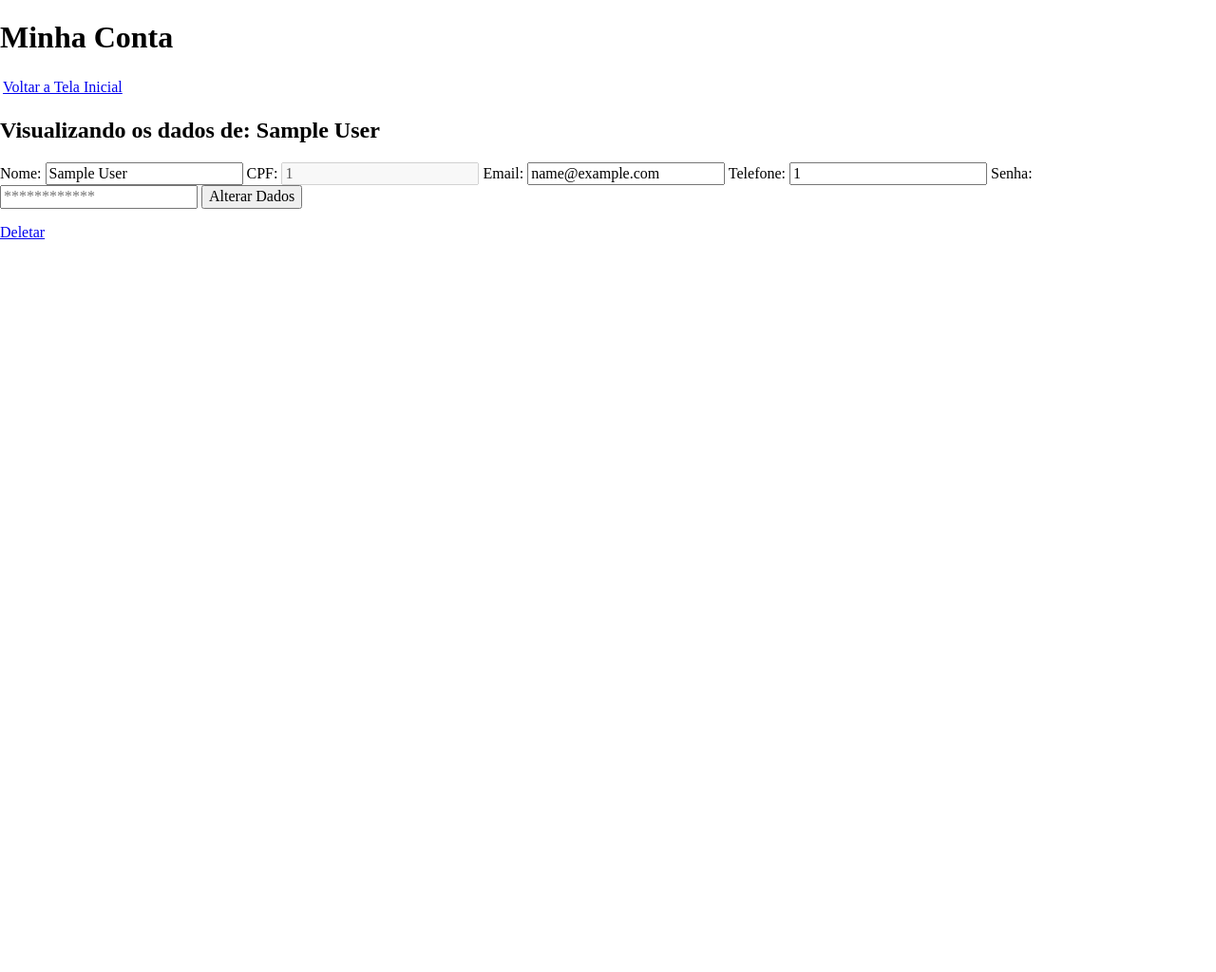
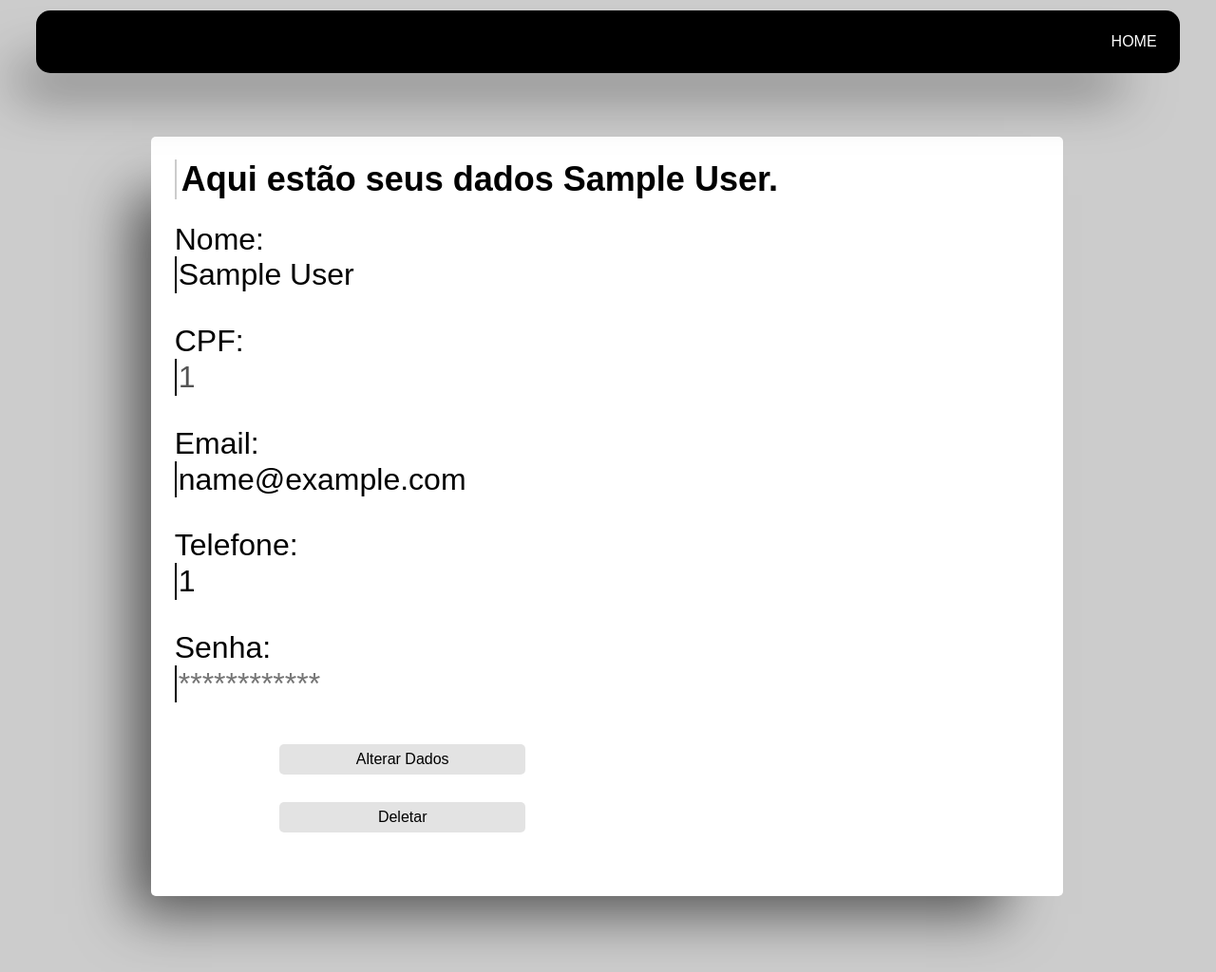
Before and after one commit to Leo-Cavalli/Teto-Facil, a PHP site: page /frontEnd/userPage.php in a window 1280 px wide. Shown: the whole page at 95% size. Before the commit the page ends 252 px from the top, so only its background shows below. Run offline with PHP 8.4, Linux system fonts and the light colour scheme; the visitor is signed in with stand-in values (Sample User, id 1).

Commit message:
UserPage first css

```diff
--- a/frontEnd/Stylesheets/home.css
+++ b/frontEnd/Stylesheets/home.css
@@ -21,6 +21,7 @@ body{
     list-style: none;
     text-transform: uppercase;
     display: inline;
+    float: left;
     font-family: 'Raleway', sans-serif;
 }
 
--- a/frontEnd/Stylesheets/myuser.css
+++ b/frontEnd/Stylesheets/myuser.css
@@ -1,3 +1,125 @@
+body{
+    background-color: #CCC;
+}
+
+.main-nav{
+    position: fixed;
+    top: 0;
+    width: 94%;
+    margin: 11px 3% 2em 3%;
+    border-radius: 15px;
+    background-color: black;
+    box-shadow: -41px 40px 55px -21px rgba(0, 0, 0, 0.586);
+}
+
+.main-nav ul{
+    margin: 0%;
+    padding: 0%;
+}
+
+.main-nav li{
+    list-style: none;
+    text-transform: uppercase;
+    display: inline;
+    float: left;
+    font-family: 'Raleway', sans-serif;
+}
+
+.main-nav li a{
+    float: left;
+    border: inherit;
+    padding: 1.5em 1.5em;
+    margin: 0%;
+    color: white;
+    text-decoration: none;
+    display: block;
+}
+
+.main-nav li:first-child ,.main-nav li:first-child a{
+    border-radius: 15px 0px 0px 15px;
+}
+
+.main-nav li:last-child, .main-nav li:last-child a{
+    float: right;
+    border-radius: 0px 15px 15px 0px;
+}
+
+.main-nav a:hover{
+    background-color: #fff;
+    color: black;
+}
+
+.main-content{
+    font-family: 'Raleway', sans-serif;
+    margin-top: 9em;
+    float: left;
+    height: 100%;
+    background-color: white;
+    box-shadow: -41px 40px 55px -21px rgba(0, 0, 0, 0.586);
+    border-radius: 5px;
+    margin-bottom: 5em;
+}
+
+.main-content h1:nth-child(1){
+    margin-left: 25px;
+    font-size: 36px;
+    padding-left: 5px;
+    border-left: 2px solid #ccc;
+    font-family: 'Raleway', sans-serif;
+}
+
+.forms-content{
+    padding: 0%;
+    margin-left: 25px;
+    width: 50%;
+}
+
+.forms-content input{
+    border-left: 2px solid #000;
+    border-right: 0;
+    border-top:0;
+    border-bottom: 0;
+}
+
+.forms-content input,.forms-content label {
+    margin-bottom: 1em;
+    width: 100%;
+    font-size: 32px;
+    background-color: #fff;
+}
+
+.forms-content input:hover{
+    background-color: #ccc;
+}
+
+.forms-content input:focus{
+    border: 2px solid #000;
+    outline: none;
+}
+
+.button-form{
+    text-align: center;
+    border: 2px solid transparent;
+    background-color: #ddddddce;
+    border-radius: 5px;
+    outline: none;
+    font-size: 100%;
+    height: 2em;
+    width: 54%;
+    margin-top: 0.8em;
+    margin-right: 23%;
+    margin-left: 23%;
+}
+
+.button-form a{
+    text-decoration: none;
+    color: #000;
+}
+
+.button-form:focus{
+    border: 2px solid #000;
+    outline: none;
+}
 
 /* Grid */
 
--- a/frontEnd/userPage.php
+++ b/frontEnd/userPage.php
@@ -1,5 +1,19 @@
 <?php
+
+include_once '../classSession.php';
+
+//Se o usuário desejar fazer logout
+if(isset($_GET['op']) == 1){
+  classSession::destroySession();
+}
+
 session_start();
+
+//Se o usuário estiver logado, define nome e nivel de acesso(0 = Cliente, 1 = Corretor)
+if(isset($_SESSION['id'])){
+  $name = $_SESSION['name'];
+  $level = $_SESSION['level'];
+}
 //Seta o telefone, inicialmente como não cadastrado, telefone é inicialmente opcional para cliente comum
 //Essa Variavel é utilizada para exibir a mensagem de "Nenhum telefone cadastrado" ou o telefone do usuario
 $telefone = false;
@@ -25,15 +39,32 @@
   <link rel="stylesheet" href="Stylesheets/myuser.css">
   <title>Minha Conta TF</title>
 </head>
+
 <body>
-  <h1>Minha Conta</h1>
-  <table>
-    <tr>
-      <td><a href="homepage.php">Voltar a Tela Inicial</a></td>
-    </tr>
-  </table>
-  <h2>Visualizando os dados de: <?=$_SESSION['name']?></h2>
-
+  <nav class="main-nav">
+      <ul>
+          <li><a href="homepage.php">Home</a></li>
+          <?php
+              //Se o usuário for um corretor ou um cliente
+              if($level == 0 || $level == 1 && $_SESSION['id'] != 1){
+                  echo '<li><a href="userPage.php">Minha Conta</a></li>';
+                  echo '<li><a href="homepage.php?op=1">Log Out</a></li>';
+              }
+              //Se o usuário não estiver logado
+              else if(!isset($_SESSION['id'])){
+                  echo '<li><a class="lasts-li" href="loginpage.php">Log In</a></li>';
+              }
+              //Se o usuário estiver logado como administrador
+              else if($level != null && $level == 1 && $_SESSION['id'] == 1){
+                  echo '<li ><a href="adminPage.php">Painel de Admin</a></li>';
+                  echo '<li><a href="homepage.php?op=1">Log Out</a></li>';
+              }
+          ?>
+      </ul>
+  </nav>
+    <div class="col-3-5 main-content">
+      <h1>Aqui estão seus dados <?=$_SESSION['name']?>.</h1>
+        <div class="forms-content">
           <form action= "../updateMyUser.php" method="post" id="updateform">
           <label for="update_name">Nome: </label>
           <input type="textbox" name="update_name" value="<?=$_SESSION['name']?>"></input>
@@ -54,7 +85,9 @@
           <input type="textbox" name="update_senha" placeholder="************"></input>
           <button class="button-form" type="submit" name="acao" value="logar" id="updateData">Alterar Dados</button>
           </form>
+            <button class="button-form"><a  href="../deletarconta.php"> Deletar</a></button>
+        </div>
+    </div>
 
-    <a href="../deletarconta.php"> Deletar</a>
 </body>
 </html>
```
Lines whose indentation alone changed are shown as unchanged.
